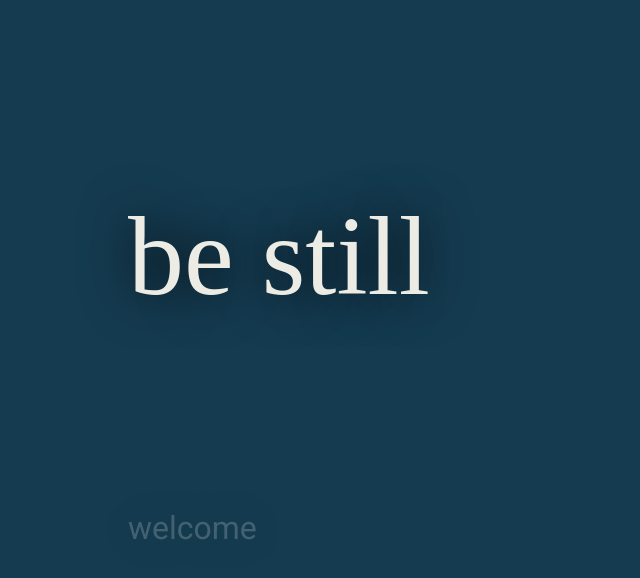
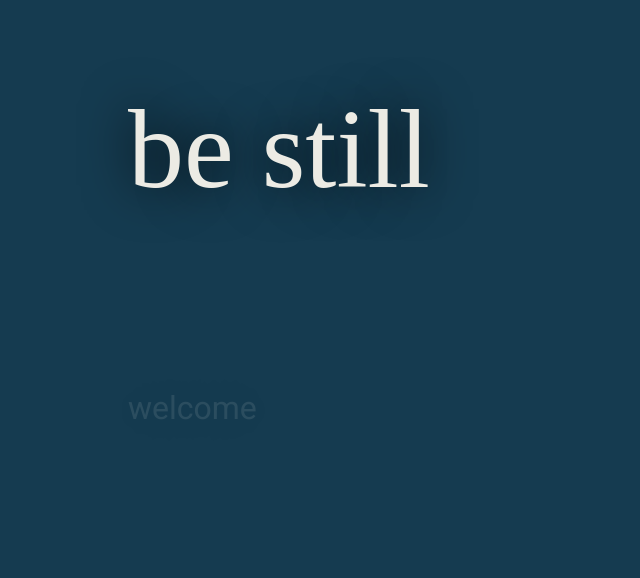
Before and after one commit to kingofkaties/katie-king-project-three-archive-failed-experiment, a plain HTML site: page index.html in a window 1280 px wide. Shown: the whole page, without its empty margins (0-640 px from the left). Drawn offline with nearby package versions, Linux system fonts and the light colour scheme; a web font is replaced by a local one.

Commit message:
Added 100vh flexbox

```diff
--- a/app.js
+++ b/app.js
@@ -69,9 +69,9 @@ $('.toggle').css('color', beStill.toggleColor[0].colorHex);
 beStill.init = function() {
 
     // fade in "welcome" and then color instructions
-    $(beStill.welcome).hide().prependTo('.instructions').delay(250).fadeIn(2500).delay(500).fadeOut(2500);
+    $(beStill.welcome).hide().prependTo('.instructions').delay(250).fadeIn(2500).delay(250).fadeOut(2500);
     $(beStill.colorText).hide().prependTo('.instructions').delay(7000).fadeIn(2500);
-    $(beStill.submit).hide().appendTo(beStill.colorText).delay(12000).fadeIn(2500);
+    $(beStill.submit).hide().appendTo(beStill.colorText).delay(10000).fadeIn(2500);
 
     // display next setting on "next" click, and meditation animation at the end
     $('.submit').html(beStill.submit)
--- a/index.html
+++ b/index.html
@@ -9,8 +9,7 @@
     <link rel="stylesheet" href="./styles/styles.css">
     <title>Be Still</title>
 </head>
-<body class="wrapper">
-
+<body class="wrapper flex">
     <!-- HEADER BEGINS -->
 
     <header>
@@ -20,10 +19,12 @@
     <!-- HEADER ENDS -->
     <!-- BODY BEGINS -->
 
-    <main>
+    <section>
         <div class="instructions empty"></div>
+    </section>
+    <section>
         <div class="submit"></div>
-    </main>
+    </section>
 
     <script src='https://code.jquery.com/jquery-3.2.1.min.js' integrity='sha256-hwg4gsxgFZhOsEEamdOYGBf13FyQuiTwlAQgxVSNgt4='crossorigin='anonymous'></script>
     <script src="./app.js"></script>
--- a/styles/sass/styles.scss
+++ b/styles/sass/styles.scss
@@ -120,11 +120,26 @@ a {
     margin: 0 auto;
 }
 
-h1 {
-    margin-top: 200px;
-    margin-bottom: 200px;
+.flex {
+    display: flex;
+    height: 100vh;
+    flex-direction: column;
+    justify-content: space-around;
 }
 
-.submit {
-    margin-top: 200px;
+section:first-of-type {
+    height: 3rem;
 }
+
+section:last-of-type {
+    height: 5rem;
+}
+
+// h1 {
+//     margin-top: 200px;
+//     margin-bottom: 200px;
+// }
+
+// .submit {
+//     margin-top: 200px;
+// }
```
Also changed, not shown: styles/styles.css.
